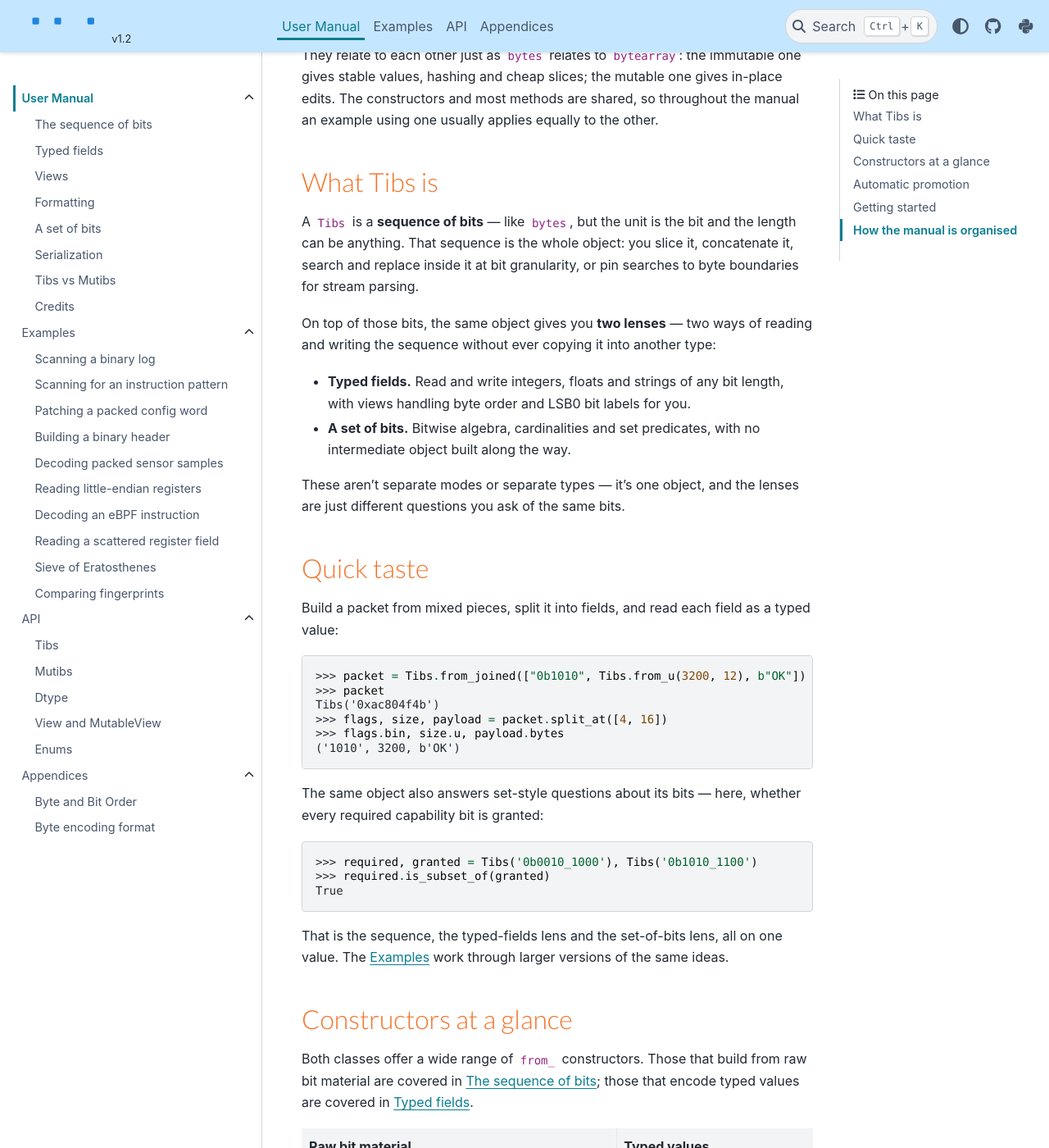
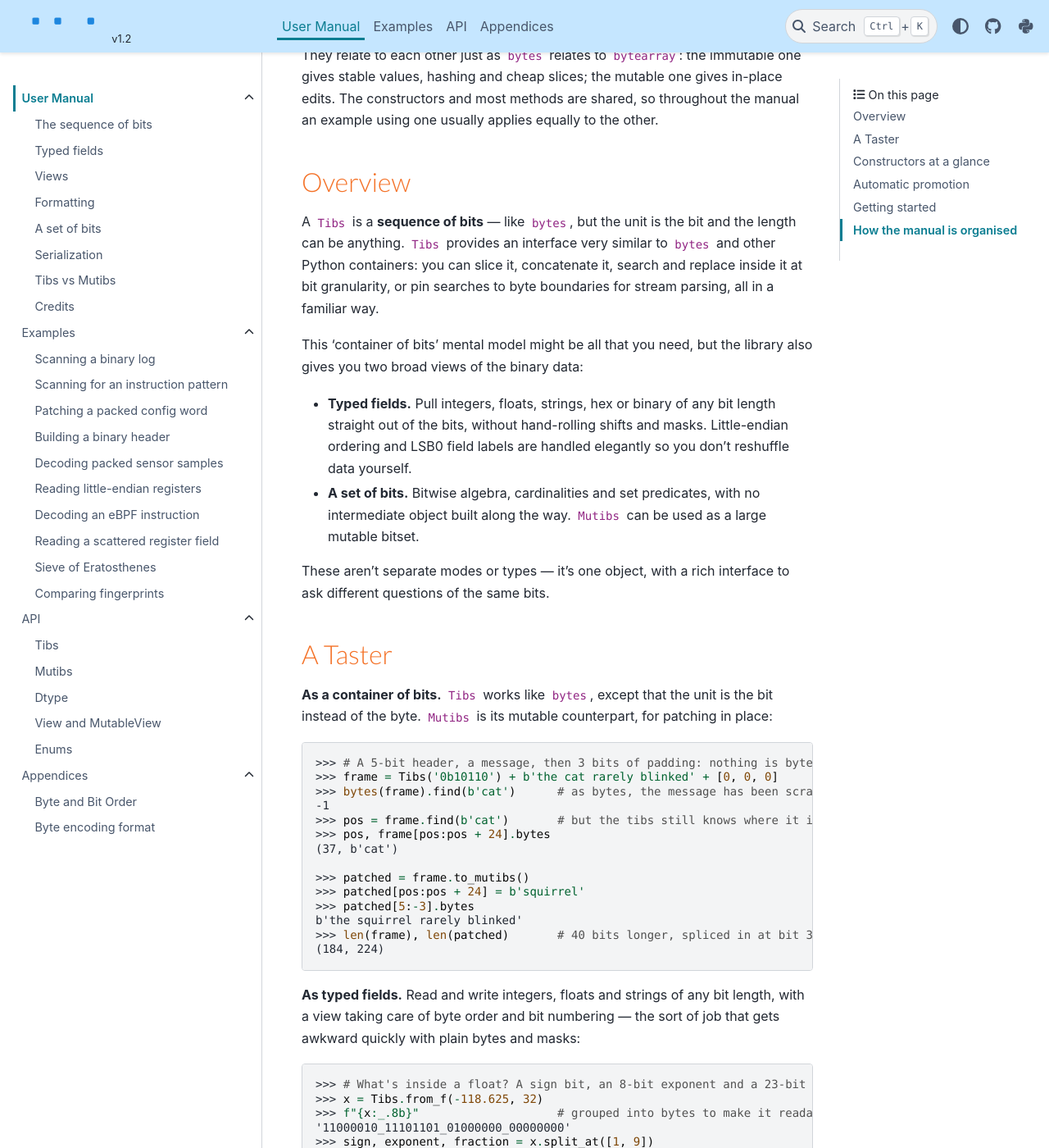
Before and after one commit to scott-griffiths/tibs, a Sphinx documentation site: the page built from doc/manual.rst, in a window 1280 px wide and 1400 px high, scrolled down 589 px. Shown: the whole window at 82% size. Built offline with Sphinx 7.4.7 and the PyData theme 0.15.4, drawn with Linux system fonts in a browser that asks for light colours; some of the changed text lies outside the part shown.

Commit message:
Docs tweaks.

```diff
--- a/doc/bitset.rst
+++ b/doc/bitset.rst
@@ -3,7 +3,7 @@
 A set of bits
 -------------
 
-The second lens treats the container as a *set of positions* — a ``1`` means the
+This chapter treats the container as a *set of positions* — a ``1`` means the
 position is "present" and a ``0`` means "absent". Under this reading the natural
 operations are bitwise algebra, cardinalities and set predicates. Flags, masks,
 permission sets, Bloom filters and feature fingerprints are all this shape, and a
--- a/doc/manual.rst
+++ b/doc/manual.rst
@@ -50,48 +50,89 @@
 the manual an example using one usually applies equally to the other.
 
 
-What Tibs is
-^^^^^^^^^^^^
+Overview
+^^^^^^^^
 
 A ``Tibs`` is a **sequence of bits** — like ``bytes``, but the unit is the bit and
-the length can be anything. That sequence is the whole object: you slice it,
-concatenate it, search and replace inside it at bit granularity, or pin searches
-to byte boundaries for stream parsing.
+the length can be anything. ``Tibs`` provides an interface very similar to
+``bytes`` and other Python containers: you can slice it, concatenate it, search
+and replace inside it at bit granularity, or pin searches to byte boundaries for
+stream parsing, all in a familiar way.
 
-On top of those bits, the same object gives you **two lenses** — two ways of
-reading and writing the sequence without ever copying it into another type:
+This 'container of bits' mental model might be all that you need, but the
+library also gives you two broad views of the binary data:
 
-* **Typed fields.** Read and write integers, floats and strings of any bit length,
-  with views handling byte order and LSB0 bit labels for you.
+* **Typed fields.** Pull integers, floats, strings, hex or binary of any bit
+  length straight out of the bits, without hand-rolling shifts and masks.
+  Little-endian ordering and LSB0 field labels are handled elegantly so you
+  don't reshuffle data yourself.
 * **A set of bits.** Bitwise algebra, cardinalities and set predicates, with no
-  intermediate object built along the way.
+  intermediate object built along the way. ``Mutibs`` can be used as a large
+  mutable bitset.
 
-These aren't separate modes or separate types — it's one object, and the lenses
-are just different questions you ask of the same bits.
+These aren't separate modes or types — it's one object, with a rich interface
+to ask different questions of the same bits.
 
 
-Quick taste
-^^^^^^^^^^^
+A Taster
+^^^^^^^^
 
-Build a packet from mixed pieces, split it into fields, and read each field as a
-typed value::
+**As a container of bits.** ``Tibs`` works like ``bytes``, except that the unit
+is the bit instead of the byte. ``Mutibs`` is its mutable counterpart, for
+patching in place::
 
-    >>> packet = Tibs.from_joined(["0b1010", Tibs.from_u(3200, 12), b"OK"])
-    >>> packet
-    Tibs('0xac804f4b')
-    >>> flags, size, payload = packet.split_at([4, 16])
-    >>> flags.bin, size.u, payload.bytes
-    ('1010', 3200, b'OK')
+    >>> # A 5-bit header, a message, then 3 bits of padding: nothing is byte aligned.
+    >>> frame = Tibs('0b10110') + b'the cat rarely blinked' + [0, 0, 0]
+    >>> bytes(frame).find(b'cat')      # as bytes, the message has been scrambled
+    -1
+    >>> pos = frame.find(b'cat')       # but the tibs still knows where it is
+    >>> pos, frame[pos:pos + 24].bytes
+    (37, b'cat')
 
-The same object also answers set-style questions about its bits — here, whether
-every required capability bit is granted::
+    >>> patched = frame.to_mutibs()
+    >>> patched[pos:pos + 24] = b'squirrel'
+    >>> patched[5:-3].bytes
+    b'the squirrel rarely blinked'
+    >>> len(frame), len(patched)       # 40 bits longer, spliced in at bit 37
+    (184, 224)
 
-    >>> required, granted = Tibs('0b0010_1000'), Tibs('0b1010_1100')
-    >>> required.is_subset_of(granted)
-    True
+**As typed fields.** Read and write integers, floats and strings of any bit
+length, with a view taking care of byte order and bit numbering — the sort of
+job that gets awkward quickly with plain bytes and masks::
 
-That is the sequence, the typed-fields lens and the set-of-bits lens, all on one
-value. The :doc:`examples` work through larger versions of the same ideas.
+    >>> # What's inside a float? A sign bit, an 8-bit exponent and a 23-bit fraction.
+    >>> x = Tibs.from_f(-118.625, 32)
+    >>> f"{x:_.8b}"                    # grouped into bytes to make it readable
+    '11000010_11101101_01000000_00000000'
+    >>> sign, exponent, fraction = x.split_at([1, 9])
+    >>> (-1) ** sign.u * 2 ** (exponent.u - 127) * (1 + fraction.u / 2 ** 23)
+    -118.625
+
+    >>> Tibs(b'\x00\x40\xed\xc2').le.f     # the same value, from a little-endian file
+    -118.625
+    >>> Tibs.from_u(x.u + 1, 32).f         # the adjacent float32, one bit away
+    -118.62500762939453
+
+**As a set of bits.** Bitwise algebra and cardinalities over millions of bits,
+without building an intermediate object just to count it::
+
+    >>> from math import isqrt
+    >>> # A sieve of Eratosthenes over ten million numbers, one bit each.
+    >>> limit = 10_000_000
+    >>> sieve = Mutibs.from_ones(limit)
+    >>> sieve.unset([0, 1])
+    >>> for p in range(2, isqrt(limit) + 1):
+    ...     if sieve[p]:
+    ...         sieve.unset(range(p * p, limit, p))
+    ...
+    >>> sieve.count(1)                     # primes below ten million
+    664579
+
+    >>> # Counting twin, cousin and sexy primes: pairs 2, 4 and 6 apart:
+    >>> [sieve.count_and(sieve >> d) for d in (2, 4, 6)]
+    [58980, 58622, 117207]
+
+The :doc:`examples` work through larger versions of the same ideas.
 
 
 Constructors at a glance
@@ -159,7 +200,7 @@
 How the manual is organised
 ^^^^^^^^^^^^^^^^^^^^^^^^^^^^
 
-The chapters follow the substrate and its two lenses.
+The chapters follow the bits and the two ways of reading them.
 
 *The bits as a container*
 
--- a/doc/typed_fields.rst
+++ b/doc/typed_fields.rst
@@ -3,7 +3,7 @@
 Typed fields
 ------------
 
-The first lens onto the bits reads and writes them as typed values — unsigned and
+Bits can be read and written as typed values — unsigned and
 signed integers, floats, and string or byte representations — of any bit length,
 without hand-rolling shifts and masks. Nothing is copied into another type: the
 value is decoded from, or encoded into, the same underlying bits.
```
